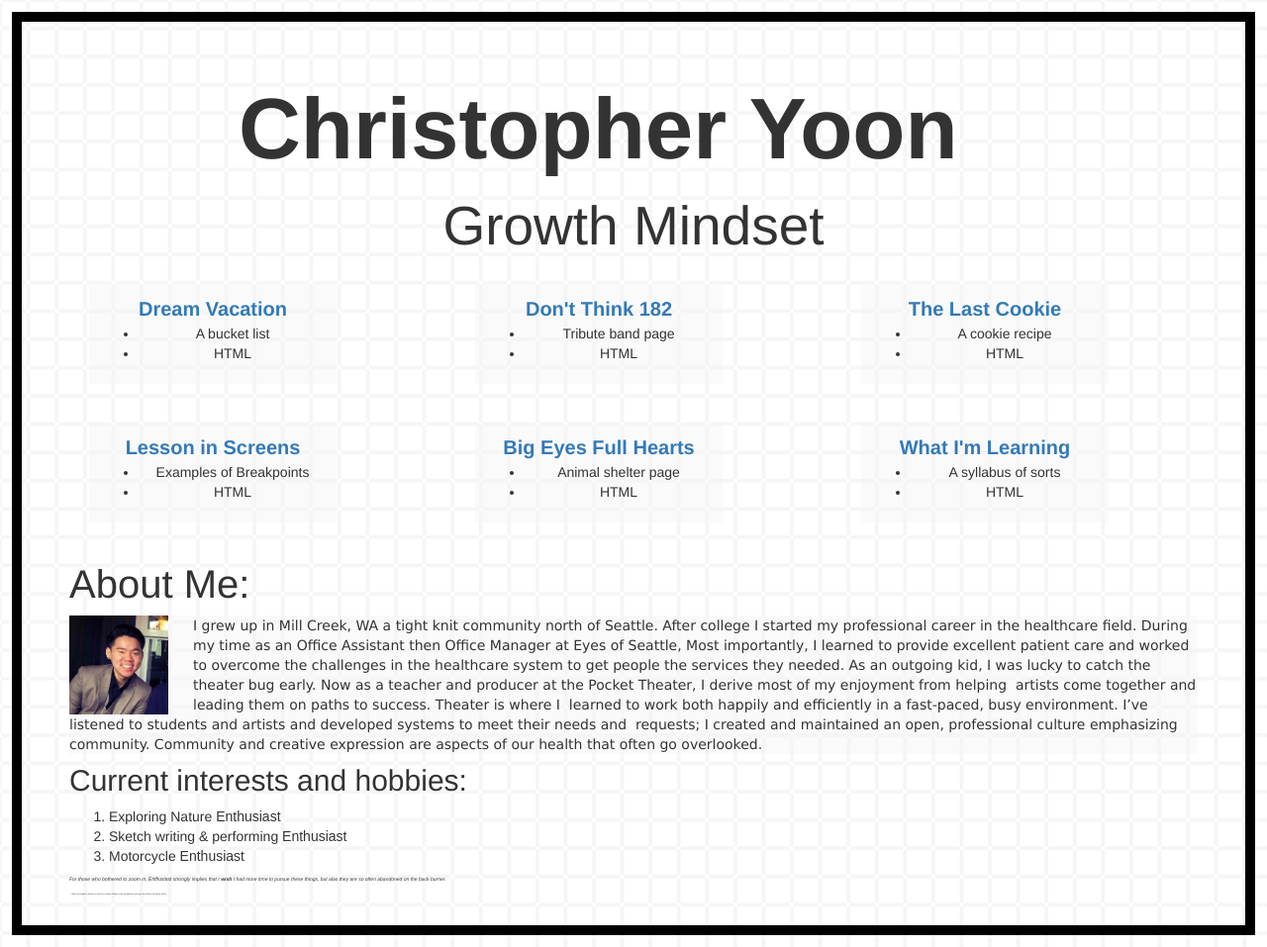
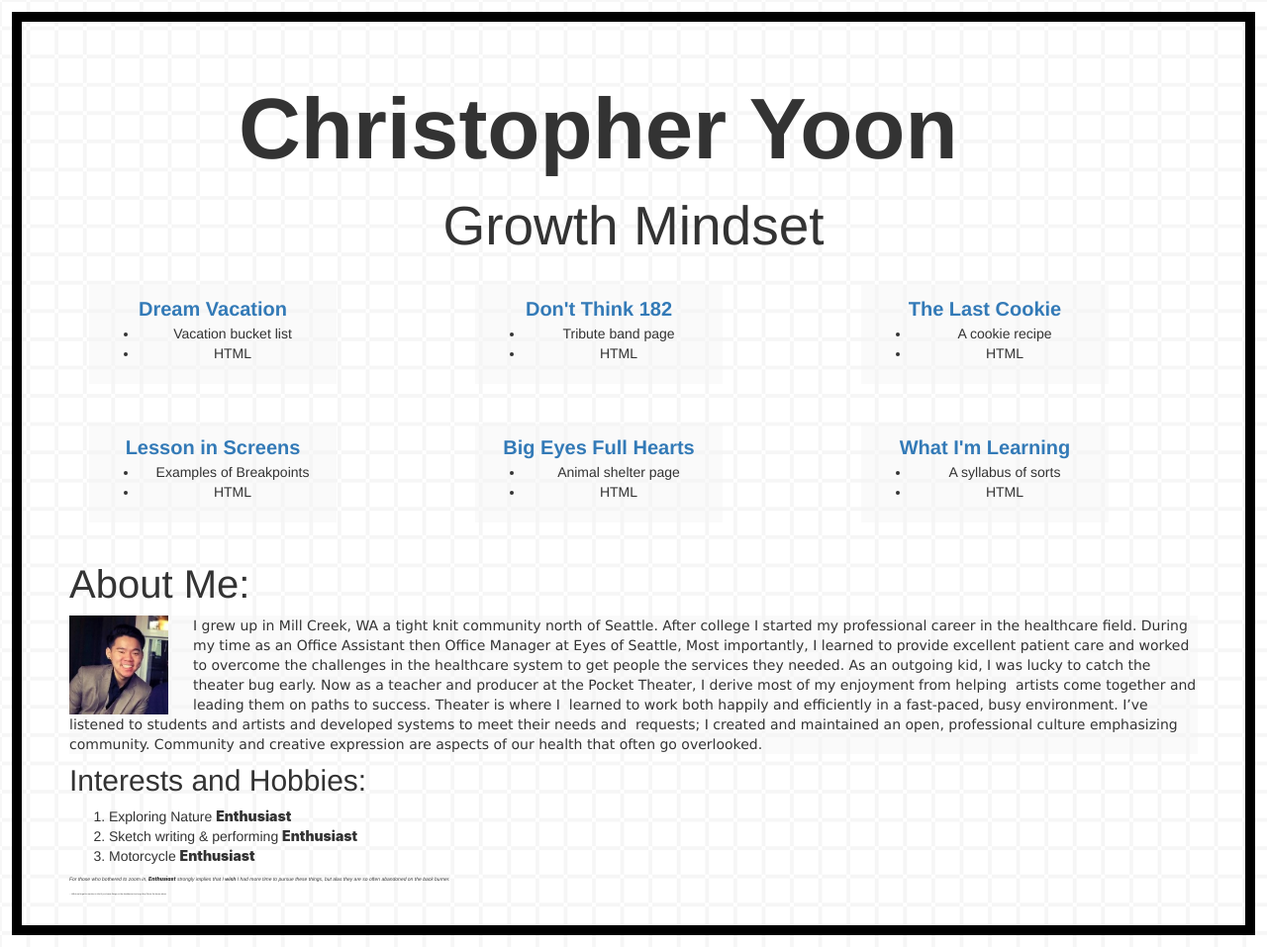
Before and after one commit to chyoon2/portfolio, a plain HTML site: page index.html in a window 1280 px wide. Shown: the whole page at 99% size. Drawn offline with nearby package versions, Linux system fonts and the light colour scheme.

Commit message:
correct styling and syntax errors .

```diff
--- a/css/styles.css
+++ b/css/styles.css
@@ -46,7 +46,8 @@ h4 {
   background-color: rgb(245,245,245,0.50);
 }
 .time {
-  font-family: fantasy;
+  font-family: -apple-system, BlinkMacSystemFont, 'Segoe UI', Roboto, Oxygen, Ubuntu, Cantarell, 'Open Sans', 'Helvetica Neue', sans-serif;
+  font-weight: 900;
 }
 .zoom {
   font-size: 5px;
--- a/index.html
+++ b/index.html
@@ -14,7 +14,7 @@
             <div class="web">
               <a href="https://github.com/chyoon2/vacation.git" class="link">Dream Vacation</a>
               <ul>
-                <li>A bucket list</li>
+                <li>Vacation bucket list</li>
                 <li>HTML</li>
               </ul>
             </div>
@@ -76,14 +76,16 @@
           to work both happily and efficiently in a fast-paced, busy environment. I’ve  listened to students and artists and developed systems to meet their needs and  requests;
           I created and maintained an open, professional culture emphasizing  community. Community and creative expression are aspects of our health that often go overlooked.
         </p>
-        <h4>Current interests and hobbies:</h4>
-        <p>
-          <ol>
-            <li>Exploring Nature <span class="time">Enthusiast</span></li>
-            <li>Sketch writing & performing <span class="time">Enthusiast</span></li>              <li>Motorcycle <span class="time">Enthusiast</span></li>
-          </ol>
-        </p>
-        <p class="zoom"><em>For those who bothered to zoom in, <span class="time">Enthusiast</span> strongly implies that I <strong>wish</strong> I had more time to pursue these things, but alas they are so often abandoned on the back burner.</em></p>
+        <h4>Interests and Hobbies:</h4>
+          <p class="about">
+            <ol>
+              <li>Exploring Nature <span class="time">Enthusiast</span></li>
+              <li>Sketch writing & performing <span class="time">Enthusiast</span></li>
+              <li>Motorcycle <span class="time">Enthusiast</span></li>
+            </ol>
+          </p>
+        <p class="zoom"><em>For those who bothered to zoom in, <span class="time">Enthusiast</span> strongly implies that I <strong>wish</strong> I had more time to pursue these things,
+          but alas they are so often abandoned on the back burner.</em></p>
         <p class="zoom-further"><em>... What we forget to mention is that if you leave things on the backburner too long, they'll burn the house down.</em></p>
       </div>
     </body>
```
